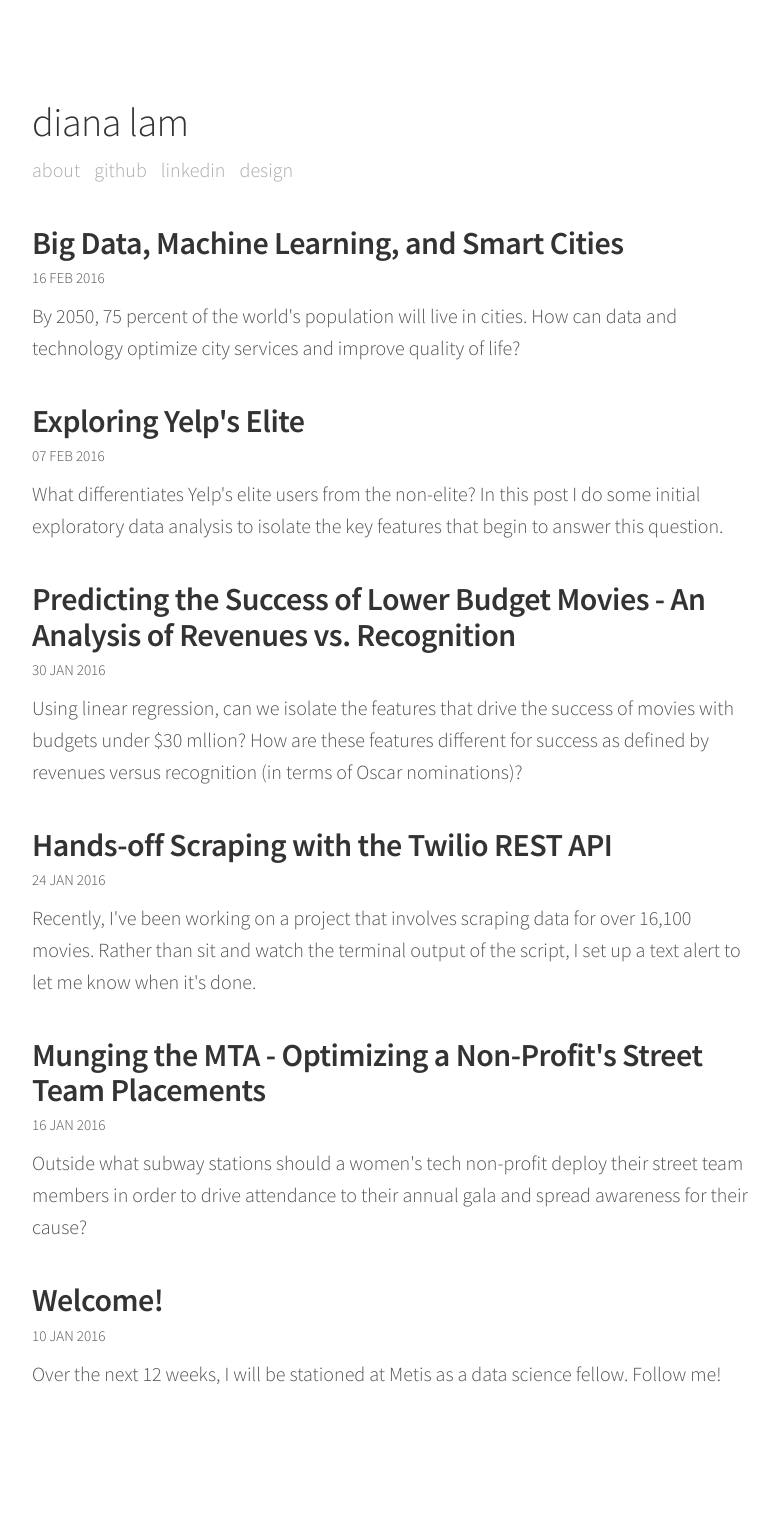
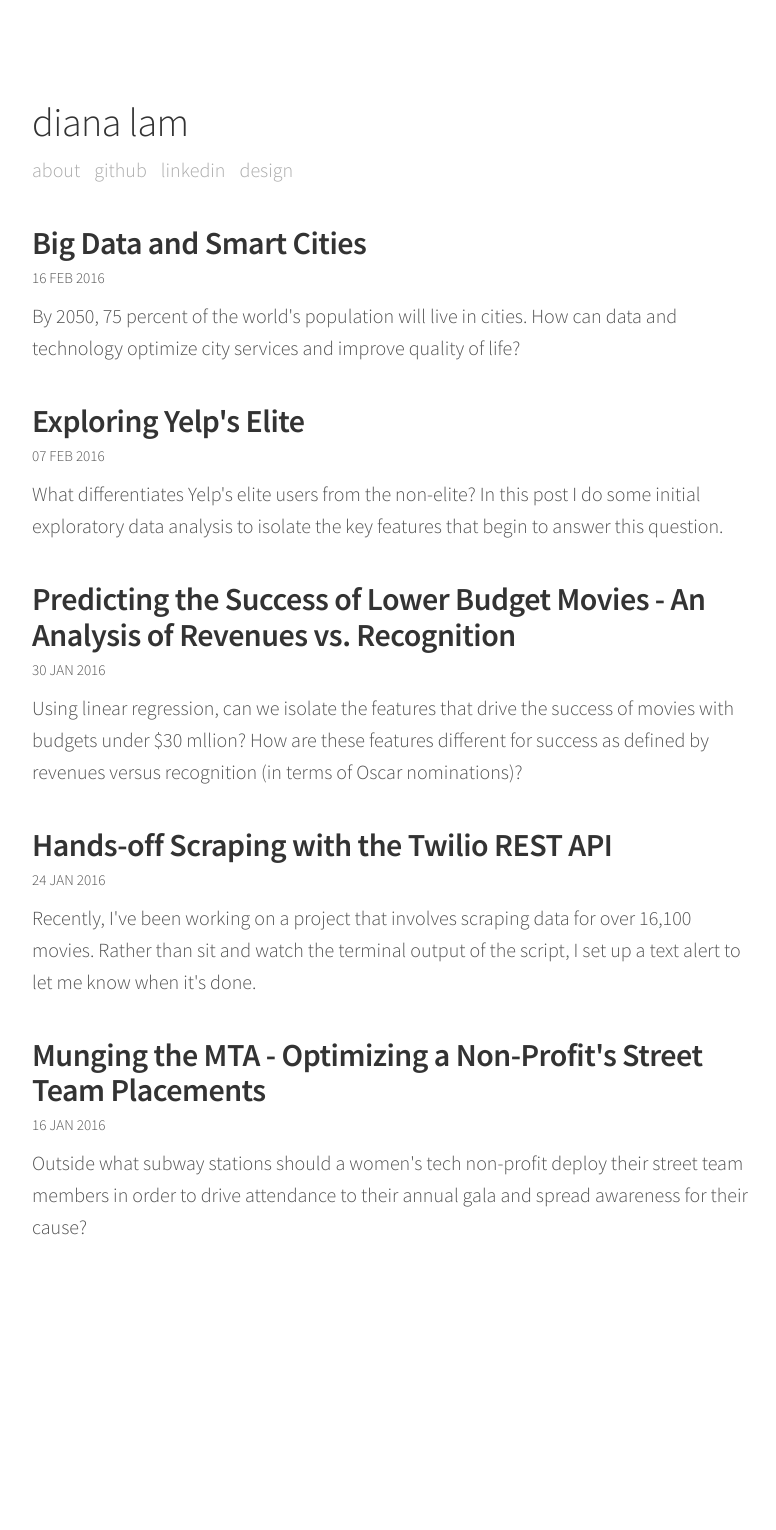
Before and after one commit to dianalam/dianalam.github.io, a Jekyll site: the page built from index.html, in a window 1280 px wide. Shown: the whole page, without its empty margins (248-1024 px from the left). Built offline with Jekyll 4.4.1, drawn with Linux system fonts in a browser that asks for light colours; after the commit the page ends 1383 px from its top, so only the background shows below that.

```diff
--- a/_posts/2016-02-16-smart-cities.md
+++ b/_posts/2016-02-16-smart-cities.md
@@ -1,6 +1,6 @@
 ---
 layout: post
-title: Big Data, Machine Learning, and Smart Cities
+title: Big Data and Smart Cities
 excerpt: By 2050, 75 percent of the world's population will live in cities. How can data and technology optimize city services and improve quality of life?
 ---
 
--- a/_posts/2016-1-10-first-post.md
+++ /dev/null
@@ -1,7 +0,0 @@
----
-layout: post
-title: Welcome!
-excerpt: Over the next 12 weeks, I will be stationed at Metis as a data science fellow. Follow me!
----
-
-Over the next 12 weeks, I will be stationed at [Metis](http://thisismetis.com) as a data science fellow. Follow me!
```
